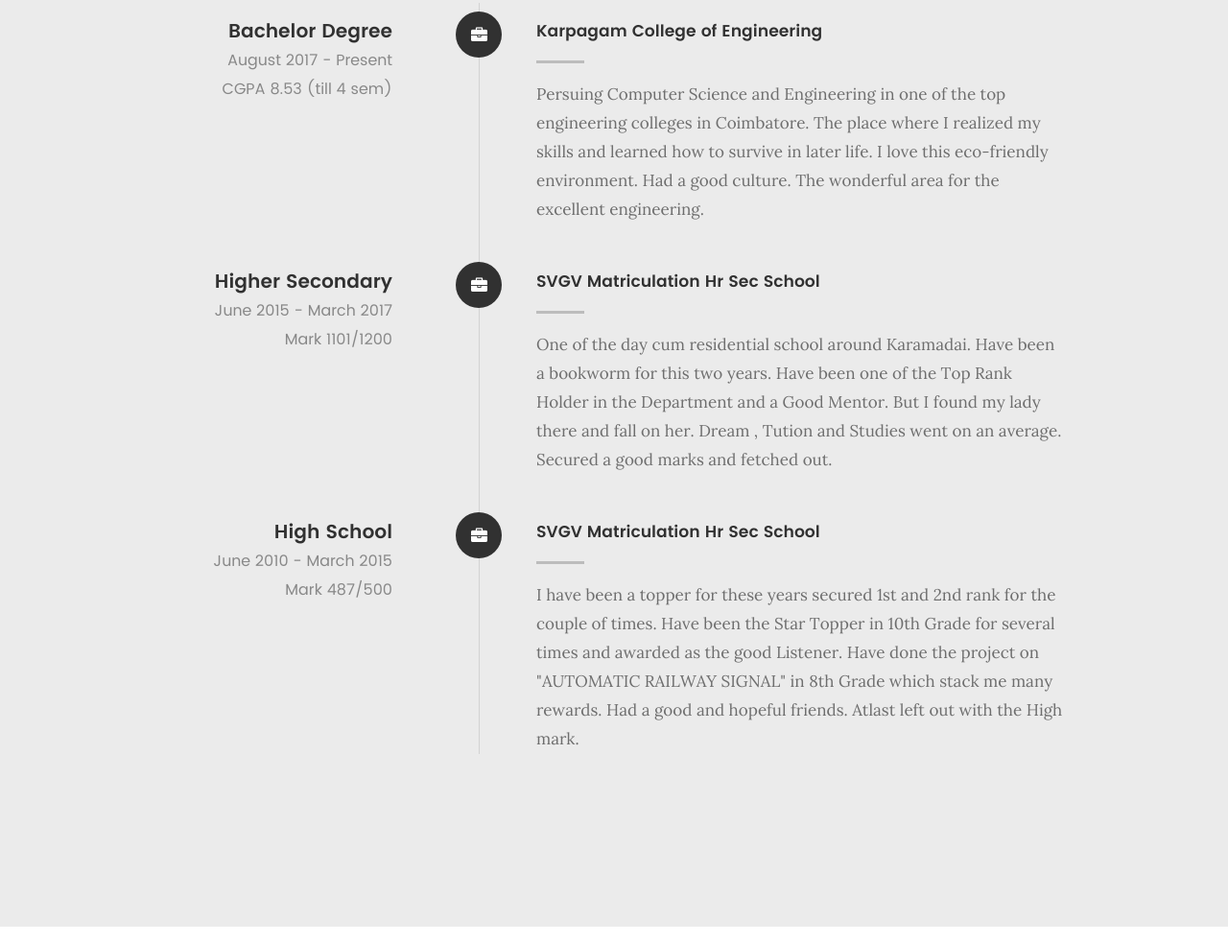
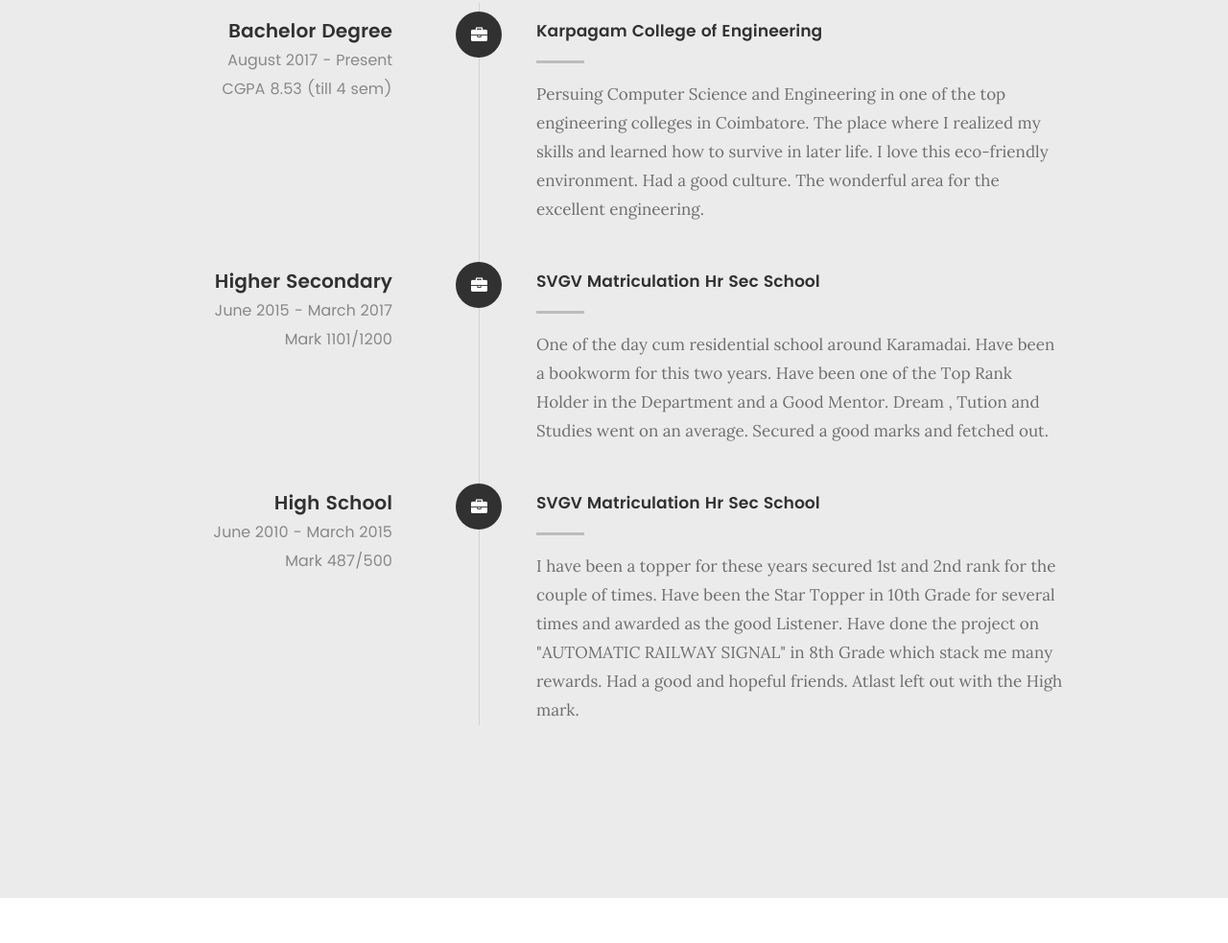
Before and after one commit to svigneshkumargithub/svigneshkumargithub.github.io, a plain HTML site: page index.html in a window 1280 px wide. Shown: the part 2876-3859 px from the top of the page at 96% size. Drawn offline with Linux system fonts and the light colour scheme; files whose address does not match are found by name.

Commit message:
Update index.html

```diff
--- a/index.html
+++ b/index.html
@@ -339,7 +339,7 @@
 
 	   				<div class="timeline-content">
 	   					<h4>SVGV Matriculation Hr Sec School</h4>
-	   					<p>One of the day cum residential school around Karamadai. Have been a bookworm for this two years. Have been one of the Top Rank Holder in the Department and a Good Mentor. But I found my lady there and fall on her. Dream , Tution and Studies went on an average. Secured a good marks and fetched out.</p>
+	   					<p>One of the day cum residential school around Karamadai. Have been a bookworm for this two years. Have been one of the Top Rank Holder in the Department and a Good Mentor. Dream , Tution and Studies went on an average. Secured a good marks and fetched out.</p>
 	   				</div>
 
 	   			</div> <!-- /timeline-block -->
```
